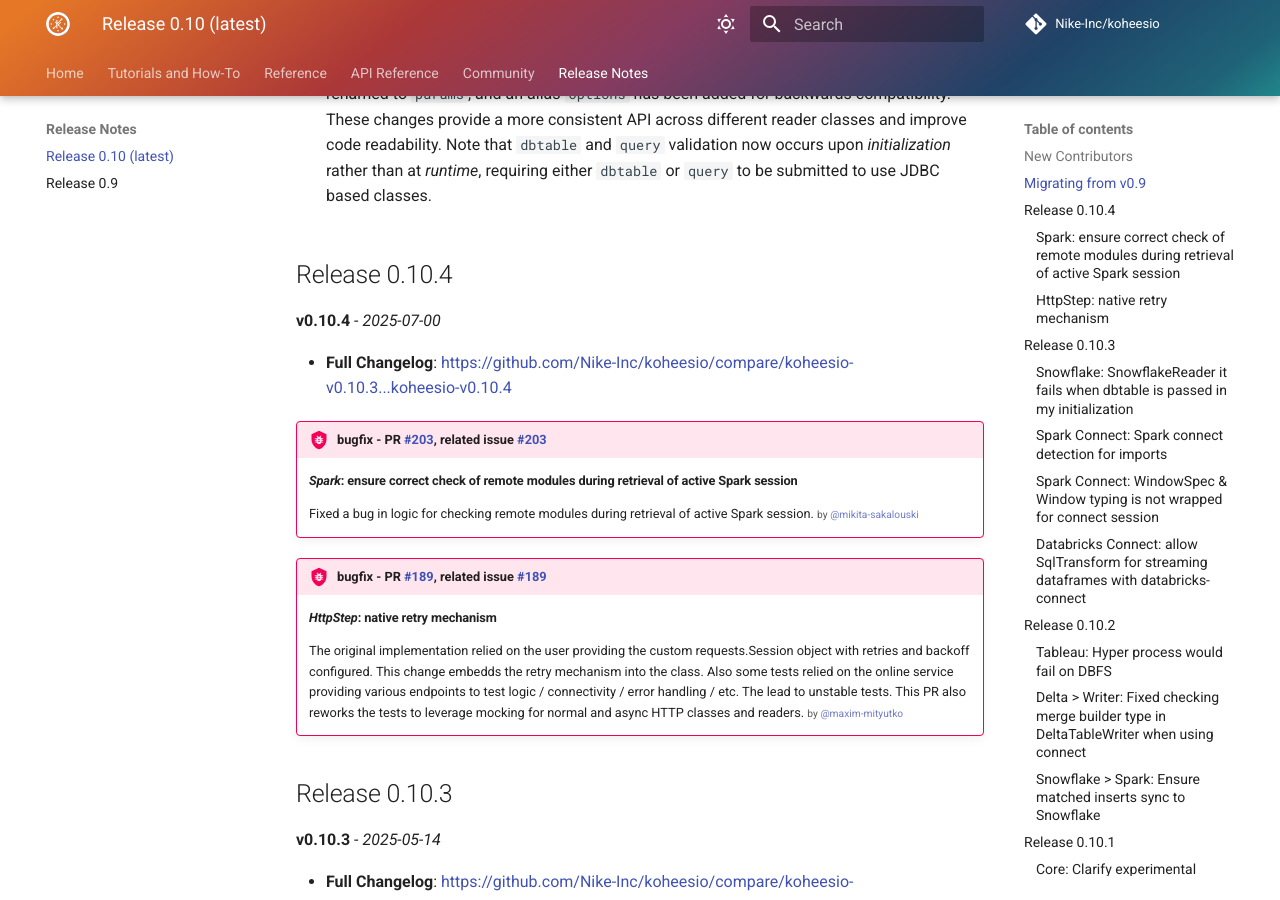
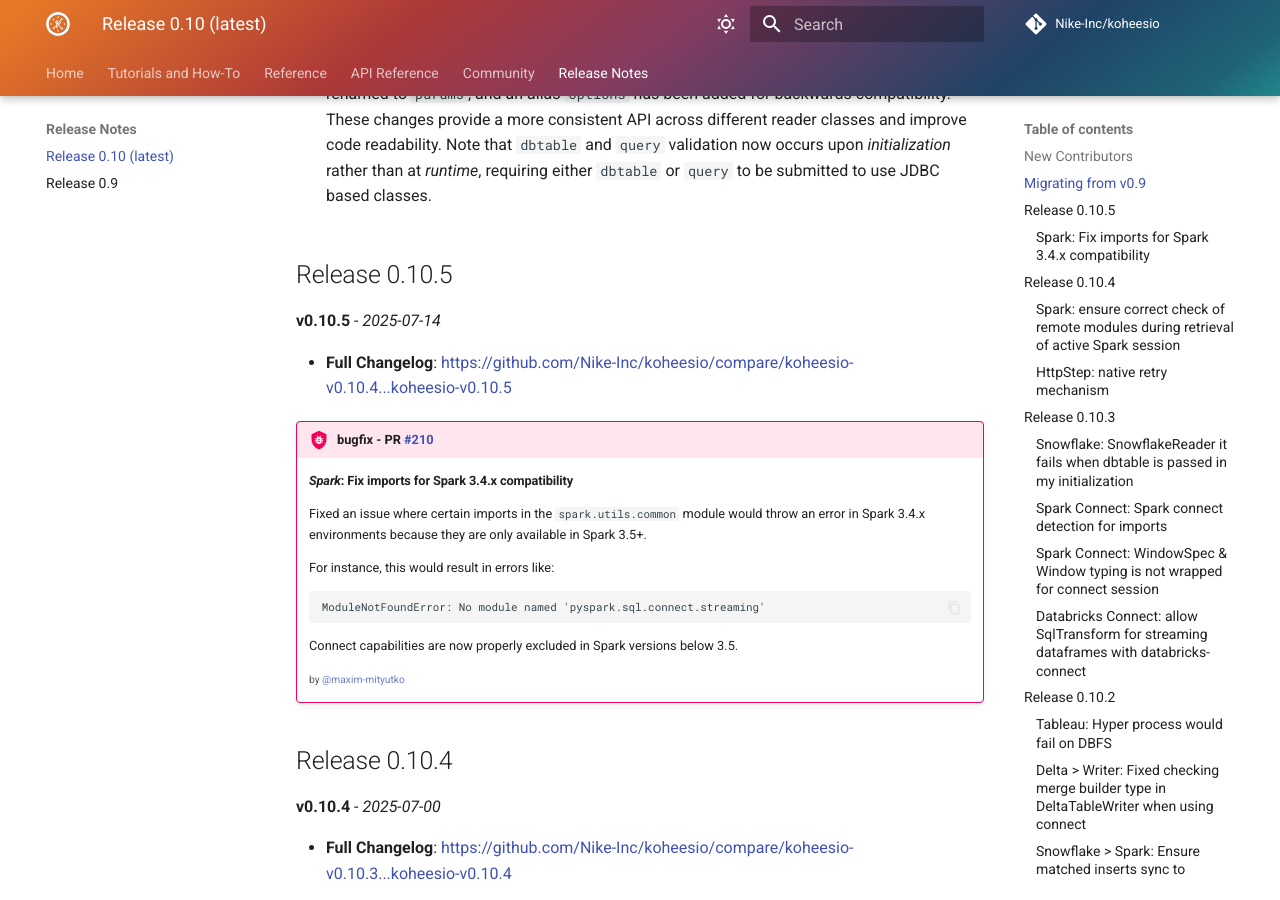
Before and after one commit to Nike-Inc/koheesio, an MkDocs documentation site: the page built from docs/releases/0.10.md, in a window 1280 px wide and 900 px high, scrolled down 1090 px. Built offline with MkDocs 1.6.1 and Material for MkDocs 9.7.7, drawn with Linux system fonts in a browser that asks for light colours; comment, search, counter and statistics services are not loaded; the version menu is left out.

Commit message:
chore: update release notes for v0.10.5 and increment version to 0.10.5

````diff
--- a/docs/releases/0.10.md
+++ b/docs/releases/0.10.md
@@ -23,6 +23,27 @@
 * The `HttpStep` class now supports authorization headers with proper masking for improved security. This change addresses potential data leaks in authorization headers, ensuring secure handling of sensitive information. Comprehensive unit tests have been added to prevent regressions and ensure expected behavior. Consider updating your `HttpStep` implementations to take advantage of this enhanced security feature.
 
 * `JDBCReader`, `HanaReader`, and `TeradataReader` classes have been updated to use `params` over `options` for improved consistency and maintainability. The `options` field has been renamed to `params`, and an alias `options` has been added for backwards compatibility. These changes provide a more consistent API across different reader classes and improve code readability. Note that `dbtable` and `query` validation now occurs upon *initialization* rather than at *runtime*, requiring either `dbtable` or `query` to be submitted to use JDBC based classes.
+
+## Release 0.10.5
+
+**v0.10.5** - *2025-07-14*
+
+* **Full Changelog**:
+    <https://github.com/Nike-Inc/koheesio/compare/koheesio-v0.10.4...koheesio-v0.10.5>
+
+!!! bug "bugfix - PR [#210](https://github.com/Nike-Inc/koheesio/pull/210)"
+    #### *Spark*: Fix imports for Spark 3.4.x compatibility
+
+    Fixed an issue where certain imports in the `spark.utils.common` module would throw an error in Spark 3.4.x environments because they are only available in Spark 3.5+.
+
+    For instance, this would result in errors like:
+    ```
+    ModuleNotFoundError: No module named 'pyspark.sql.connect.streaming'
+    ```
+
+    Connect capabilities are now properly excluded in Spark versions below 3.5.
+
+    <small> by @maxim-mityutko</small>
 
 ## Release 0.10.4
 
--- a/src/koheesio/__about__.py
+++ b/src/koheesio/__about__.py
@@ -12,7 +12,7 @@
 
 LICENSE_INFO = "Licensed as Apache 2.0"
 SOURCE = "https://github.com/Nike-Inc/koheesio"
-__version__ = "0.10.4"
+__version__ = "0.10.5"
 __logo__ = (
     75,
     (
````
